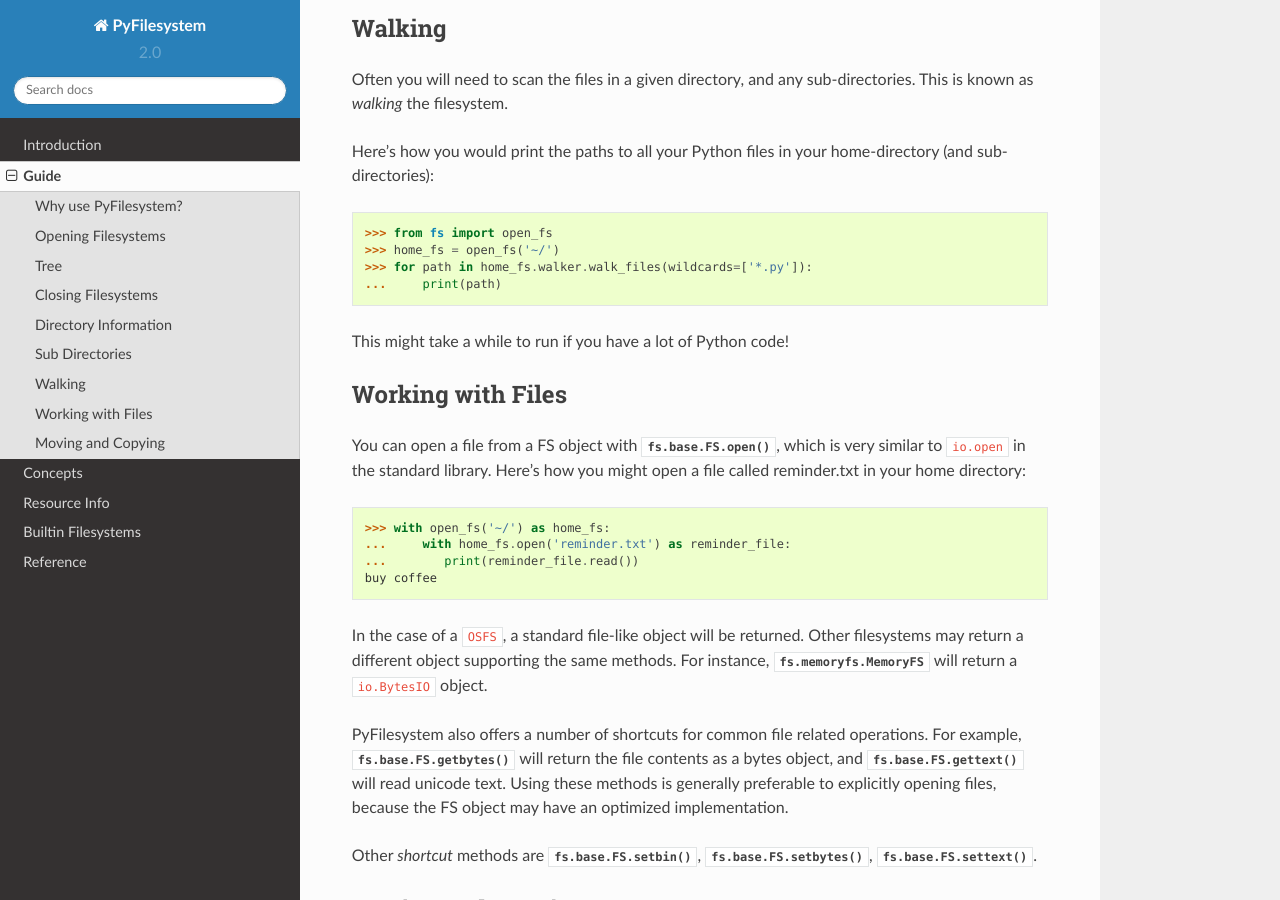
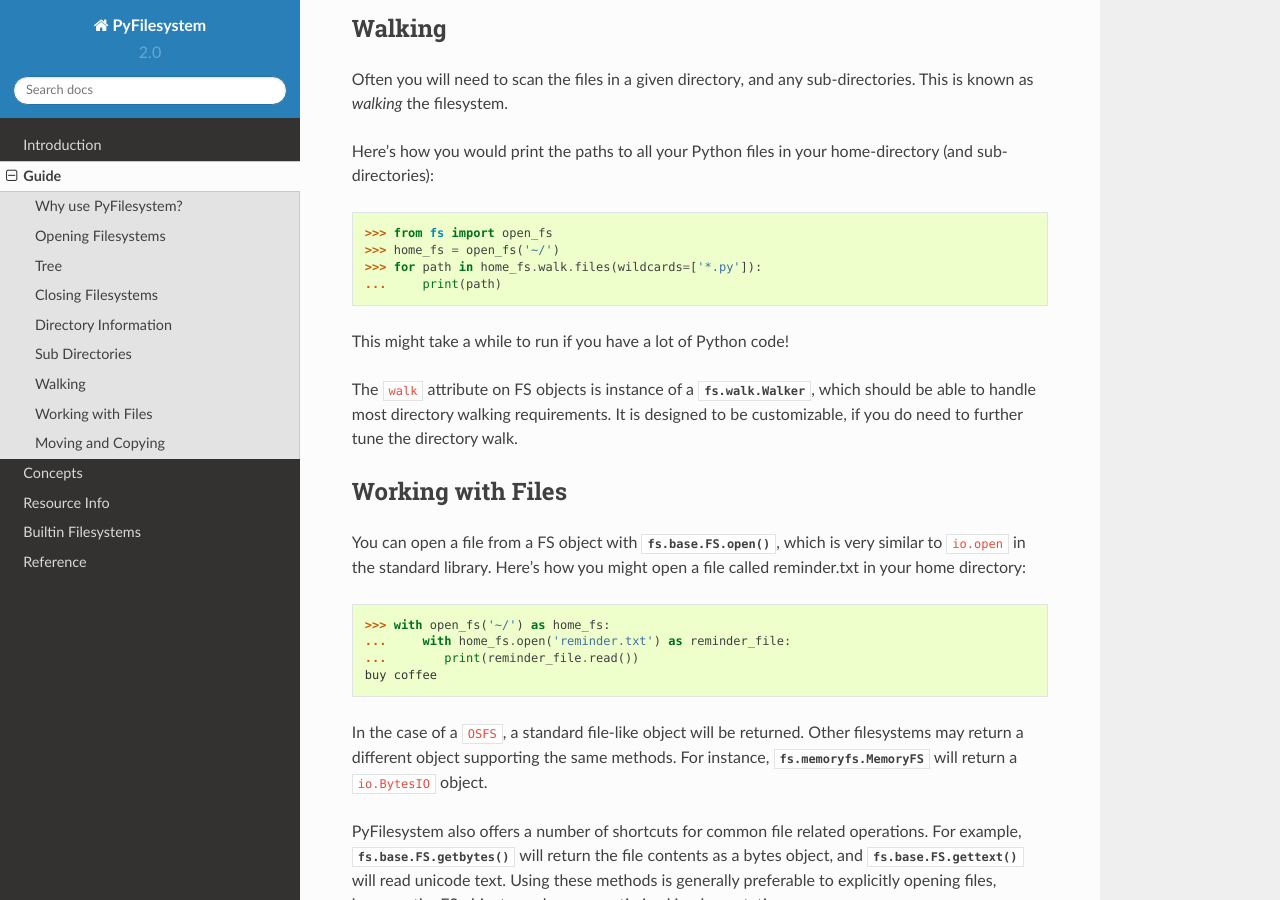
Before and after one commit to PyFilesystem/pyfilesystem2, a Sphinx documentation site: the page built from docs/source/guide.rst, in a window 1280 px wide and 900 px high, scrolled down 5016 px. Built offline with Sphinx 7.4.7 and the Read the Docs theme 2.0.0, drawn with Linux system fonts in a browser that asks for light colours; pages that are not in the unit, such as notebooks, are missing from menus.

Commit message:
change to walker implementation

```diff
--- a/docs/source/guide.rst
+++ b/docs/source/guide.rst
@@ -167,10 +167,12 @@
 
     >>> from fs import open_fs
     >>> home_fs = open_fs('~/')
-    >>> for path in home_fs.walker.walk_files(wildcards=['*.py']):
+    >>> for path in home_fs.walk.files(wildcards=['*.py']):
     ...     print(path)
 
 This might take a while to run if you have a lot of Python code!
+
+The ``walk`` attribute on FS objects is instance of a :class:`fs.walk.Walker`, which should be able to handle most directory walking requirements. It is designed to be customizable, if you do need to further tune the directory walk.
 
 Working with Files
 ~~~~~~~~~~~~~~~~~~
--- /dev/null
+++ b/docs/source/implementers.rst
@@ -0,0 +1,4 @@
+.. _implementers:
+
+A Guide For Filesystem Implementers
+===================================
```
Also changed, not shown: docs/source/reference/tempfs.rst (added, +9 -0 lines), 2 other files.
